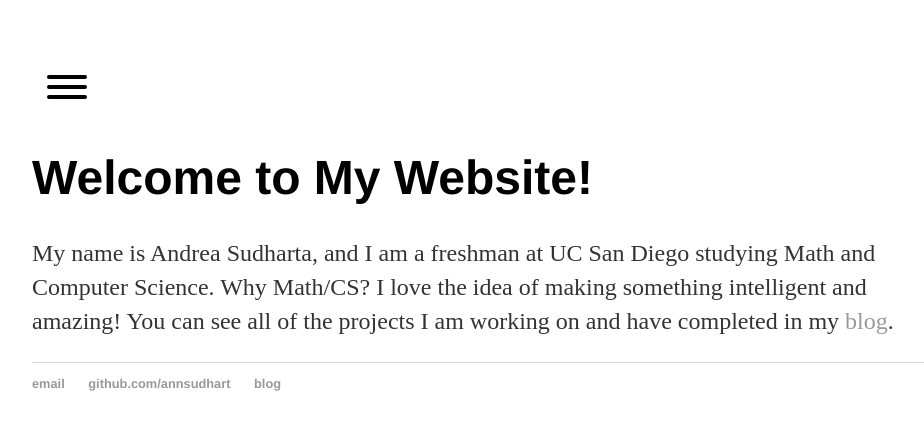
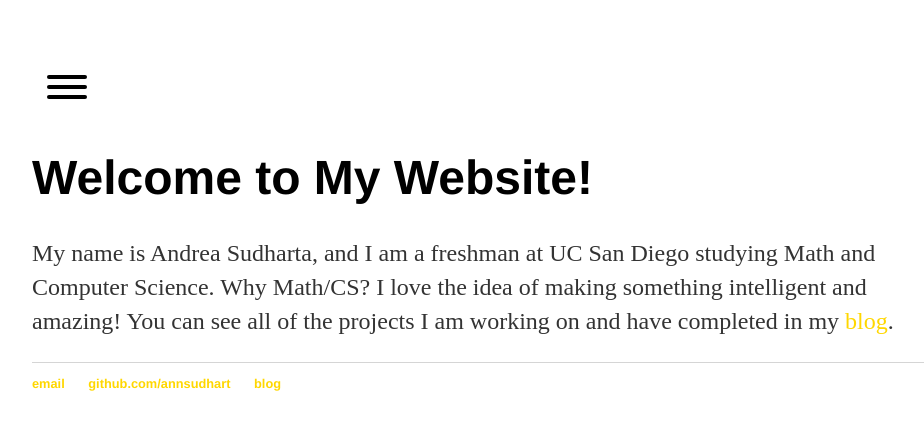
Before and after one commit to annsudhart/annsudhart.github.io, a Jekyll site: the page built from index.html, in a window 1280 px wide. Shown: the top 430 px of the page, without its empty margins (160-1084 px from the left). Built offline with Jekyll 4.4.1, drawn with Linux system fonts in a browser that asks for light colours.

Commit message:
Changed link color to gold to pop out more

```diff
--- a/css/main.css
+++ b/css/main.css
@@ -24,7 +24,7 @@ ul.posts li {
 }
 a {
     text-decoration: none;
-    color: #999;
+    color: #ffd700;
 }
 a:hover {
     color: blue;
```
